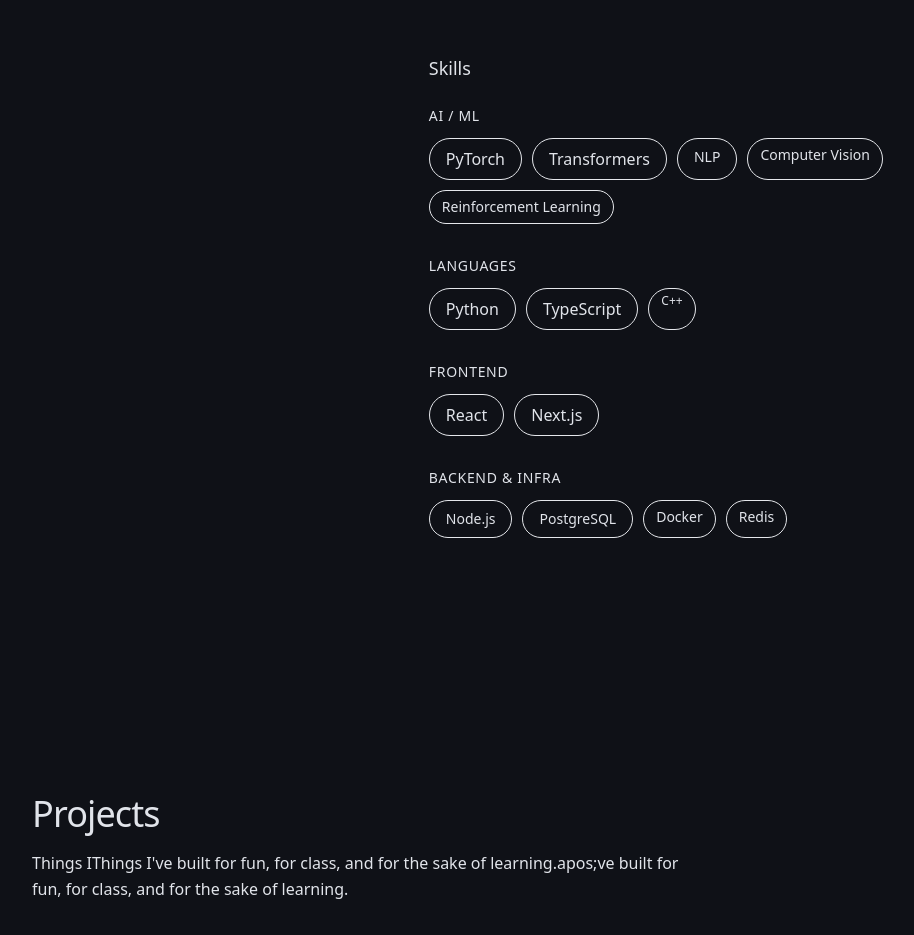
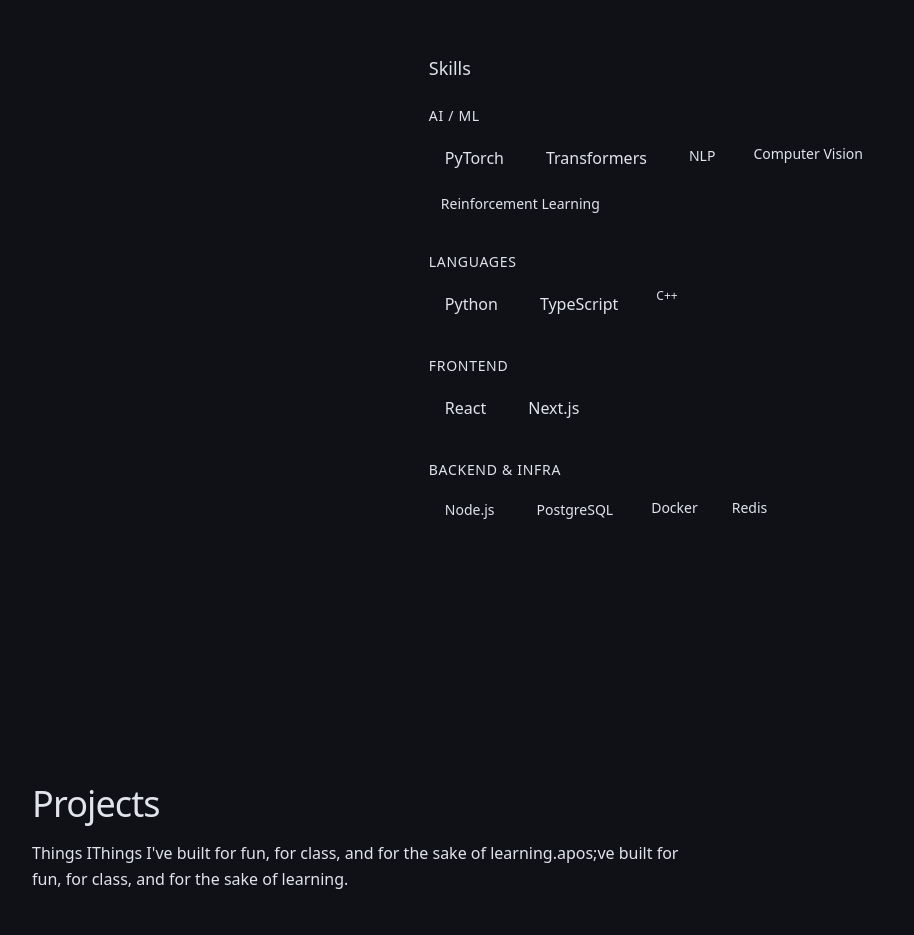
Before and after one commit to yuanjuju/yuanjuju.github.io, a Next.js app: page / in a window 1280 px wide. Shown: the part 1600-2535 px from the top of the page, without its empty margins (144-1058 px from the left). Built offline with nearby package versions, Linux system fonts and the light colour scheme.

Commit message:
Version 2: pure text dark theme

```diff
--- a/src/components/ui/SkillTag.tsx
+++ b/src/components/ui/SkillTag.tsx
@@ -32,8 +32,8 @@
       viewport={{ once: true }}
       transition={{ duration: 0.4, delay }}
       whileHover={{ scale: 1.08, y: -1 }}
-      className={`inline-block rounded-full border border-gray-200 dark:border-white/[0.08]
-        text-muted hover:text-foreground hover:border-blue-400/30 dark:hover:border-blue-500/30
+      className={`inline-block rounded-full
+        text-muted hover:text-foreground
         hover:bg-blue-50/50 dark:hover:bg-blue-500/5
         transition-colors duration-200 cursor-default
         ${sizeMap[level] || sizeMap[3]} ${opacityMap[level] || opacityMap[3]}`}
```
